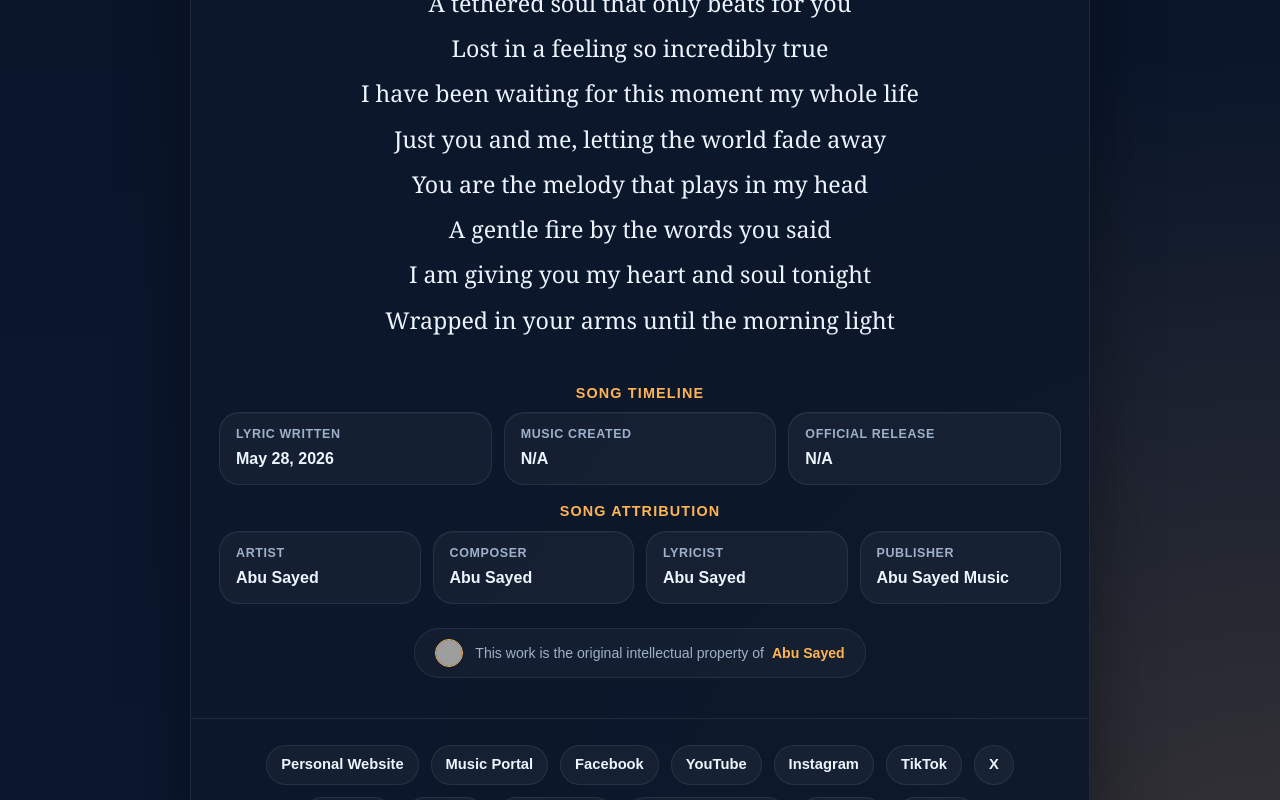
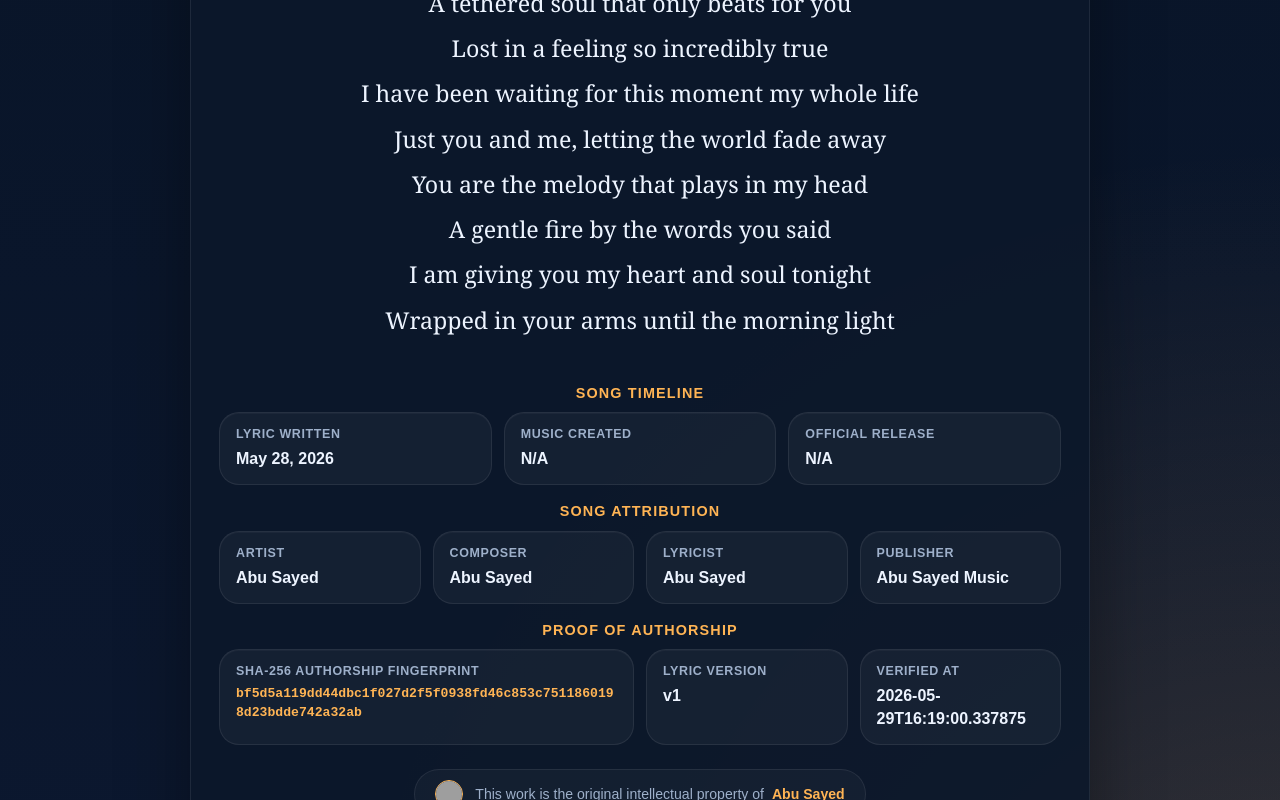
Before and after one commit to ImAbuSayed/heart-and-soul, a plain HTML site: page index.html in a window 1280 px wide. Shown: the part 2000-2800 px from the top of the page. Drawn offline with Linux system fonts and the light colour scheme; grey boxes are pictures that could not be loaded.

Commit message:
feat: update song assets v1 with signed GPG commit [verified]

```diff
--- a/index.html
+++ b/index.html
@@ -14,9 +14,9 @@
     <meta name="keywords" content="Heart And Soul, Abu Sayed lyrics, original song lyrics, Abu Sayed original song, Abu Sayed lyricist, Abu Sayed composer, Abu Sayed songwriter, official lyrics">
     <meta name="robots" content="index,follow,max-snippet:-1,max-image-preview:large,max-video-preview:-1">
     <meta name="referrer" content="strict-origin-when-cross-origin">
-    <meta name="description" content="Abu Sayed&#x27;s original song &#x27;Heart And Soul&#x27; official lyrics. Explore the depth of this composition, written and owned by Abu Sayed.">
+    <meta name="description" content="Discover the complete lyrics of &#x27;Heart And Soul&#x27;, a unique musical work by Abu Sayed, encompassing original composition and writing.">
     <meta property="og:title" content="Heart And Soul - Original Lyrics by Abu Sayed">
-    <meta property="og:description" content="Abu Sayed&#x27;s original song &#x27;Heart And Soul&#x27; official lyrics. Explore the depth of this composition, written and owned by Abu Sayed.">
+    <meta property="og:description" content="Discover the complete lyrics of &#x27;Heart And Soul&#x27;, a unique musical work by Abu Sayed, encompassing original composition and writing.">
     <meta property="og:type" content="music.song">
     <meta property="og:url" content="https://imabusayed.github.io/heart-and-soul/">
     <meta property="og:site_name" content="Abu Sayed Music">
@@ -24,7 +24,7 @@
     <meta name="last-modified" content="2026-05-28 20:00:03">
     <meta name="twitter:card" content="summary_large_image">
     <meta name="twitter:title" content="Heart And Soul - Original Lyrics by Abu Sayed">
-    <meta name="twitter:description" content="Abu Sayed&#x27;s original song &#x27;Heart And Soul&#x27; official lyrics. Explore the depth of this composition, written and owned by Abu Sayed.">
+    <meta name="twitter:description" content="Discover the complete lyrics of &#x27;Heart And Soul&#x27;, a unique musical work by Abu Sayed, encompassing original composition and writing.">
     <link rel="canonical" href="https://imabusayed.github.io/heart-and-soul/">
     <link rel="sitemap" type="application/xml" title="Sitemap" href="https://imabusayed.github.io/heart-and-soul/sitemap.xml">
     <link rel="author" href="https://github.com/ImAbuSayed">
@@ -100,7 +100,7 @@
       "@id": "https://imabusayed.github.io/heart-and-soul#webpage",
       "url": "https://imabusayed.github.io/heart-and-soul/",
       "name": "Heart And Soul - Original Lyrics by Abu Sayed",
-      "description": "Abu Sayed's original song 'Heart And Soul' official lyrics. Explore the depth of this composition, written and owned by Abu Sayed.",
+      "description": "Discover the complete lyrics of 'Heart And Soul', a unique musical work by Abu Sayed, encompassing original composition and writing.",
       "isPartOf": {
         "@id": "https://music.abusayed.com.bd/#website"
       },
@@ -537,7 +537,7 @@
 
         <div class="controls">
             <button class="btn-speak" id="speakBtn" title="Read the lyrics aloud"><span id="speakText">Read Aloud</span></button>
-            <a href="https://music.abusayed.com.bd/Licensing/?https://imabusayed.github.io/heart-and-soul/" class="btn-license" title="Get licensing for this song" target="_blank">Official Music Licensing for Heart And Soul</a>
+            <a href="https://music.abusayed.com.bd/Licensing/?https://imabusayed.github.io/heart-and-soul/" class="btn-license" title="Get licensing for this song" target="_blank">Obtain a Music License for Heart And Soul</a>
 
         </div>
         <br>
@@ -612,6 +612,26 @@
             <div class="meta-card">
                 <span class="meta-label">Publisher</span>
                 <strong>Abu Sayed Music</strong>
+            </div>
+
+                </div>
+            </div>
+
+            <div class="details-block">
+                <div class="details-title">Proof of Authorship</div>
+                <div class="meta-grid">
+
+            <div class="meta-card" style="grid-column: span 2;">
+                <span class="meta-label">SHA-256 Authorship Fingerprint</span>
+                <strong style="word-break: break-all; font-family: monospace; font-size: 0.82rem; color: var(--accent);">bf5d5a119dd44dbc1f027d2f5f0938fd46c853c7511860198d23bdde742a32ab</strong>
+            </div>
+            <div class="meta-card">
+                <span class="meta-label">Lyric Version</span>
+                <strong>v1</strong>
+            </div>
+            <div class="meta-card">
+                <span class="meta-label">Verified At</span>
+                <strong>2026-05-29T16:19:00.337875</strong>
             </div>
 
                 </div>
```
Also changed, not shown: excerpts/Bridge-Preview.txt (added), excerpts/Chorus-Preview.txt (added), excerpts/Final-Chorus-Preview.txt (added), excerpts/Hook-Preview.txt (added), excerpts/Post-Chorus-2-Preview.txt (added), excerpts/Post-Chorus-Preview.txt (added), excerpts/Pre-Chorus-2-Preview.txt (added), excerpts/Pre-Chorus-Preview.txt (added), excerpts/Verse-1-Preview.txt (added), excerpts/Verse-2-Preview.txt (added), hashes.txt (added), llms.txt, lyrics_backup/2026-05-29_heart-and-soul-v1.txt (added), manifest.json (added), 1 other file.
